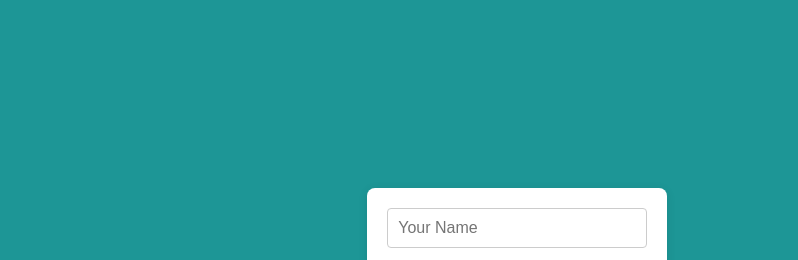
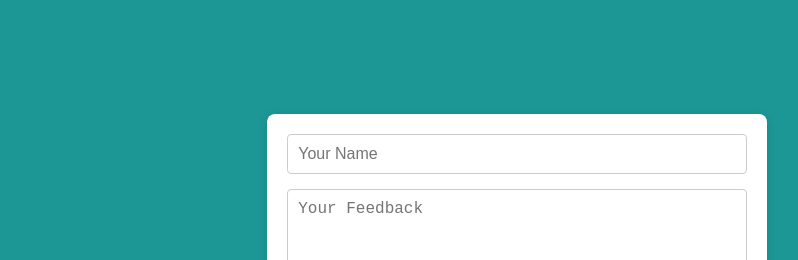
Before and after one commit to Faith-Chepkoech/Feedbackform, a website: page public/index.html in a window 1280 px wide. Shown: the part 86-346 px from the top of the page, without its empty margins (241-1039 px from the left). Drawn offline with Linux system fonts and the light colour scheme.

Commit message:
css updated

```diff
--- a/public/style.css
+++ b/public/style.css
@@ -21,7 +21,8 @@ form {
   padding: 20px;
   border-radius: 8px; /* Rounded corners */
   box-shadow: 0 2px 10px rgba(0, 0, 0, 0.1); /* Subtle shadow */
-  width: 300px; /* Fixed width */
+  width: 500px; /* Fixed width */
+  height: 400px;
 }
 
 /* Style form headings */
```
